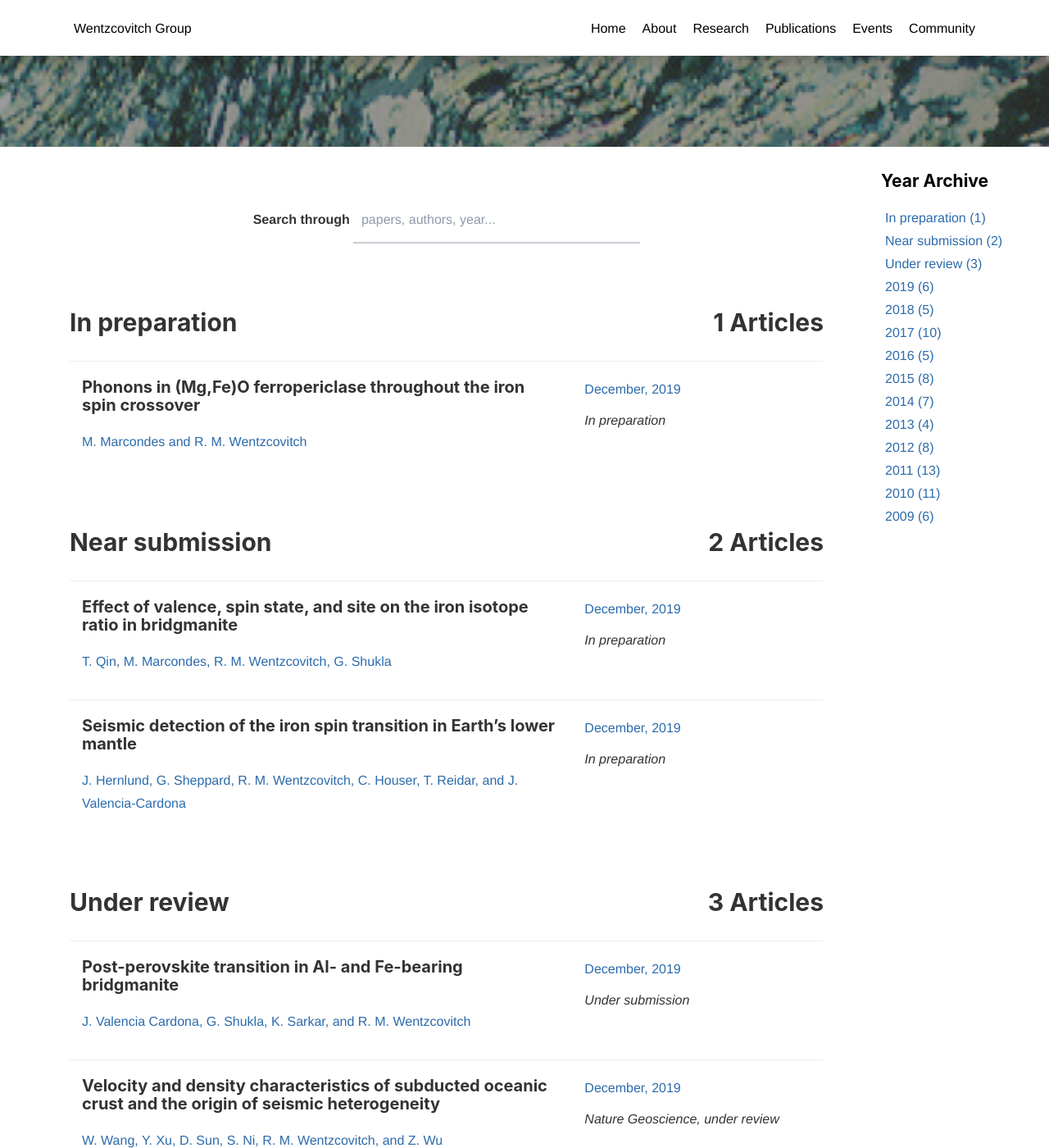
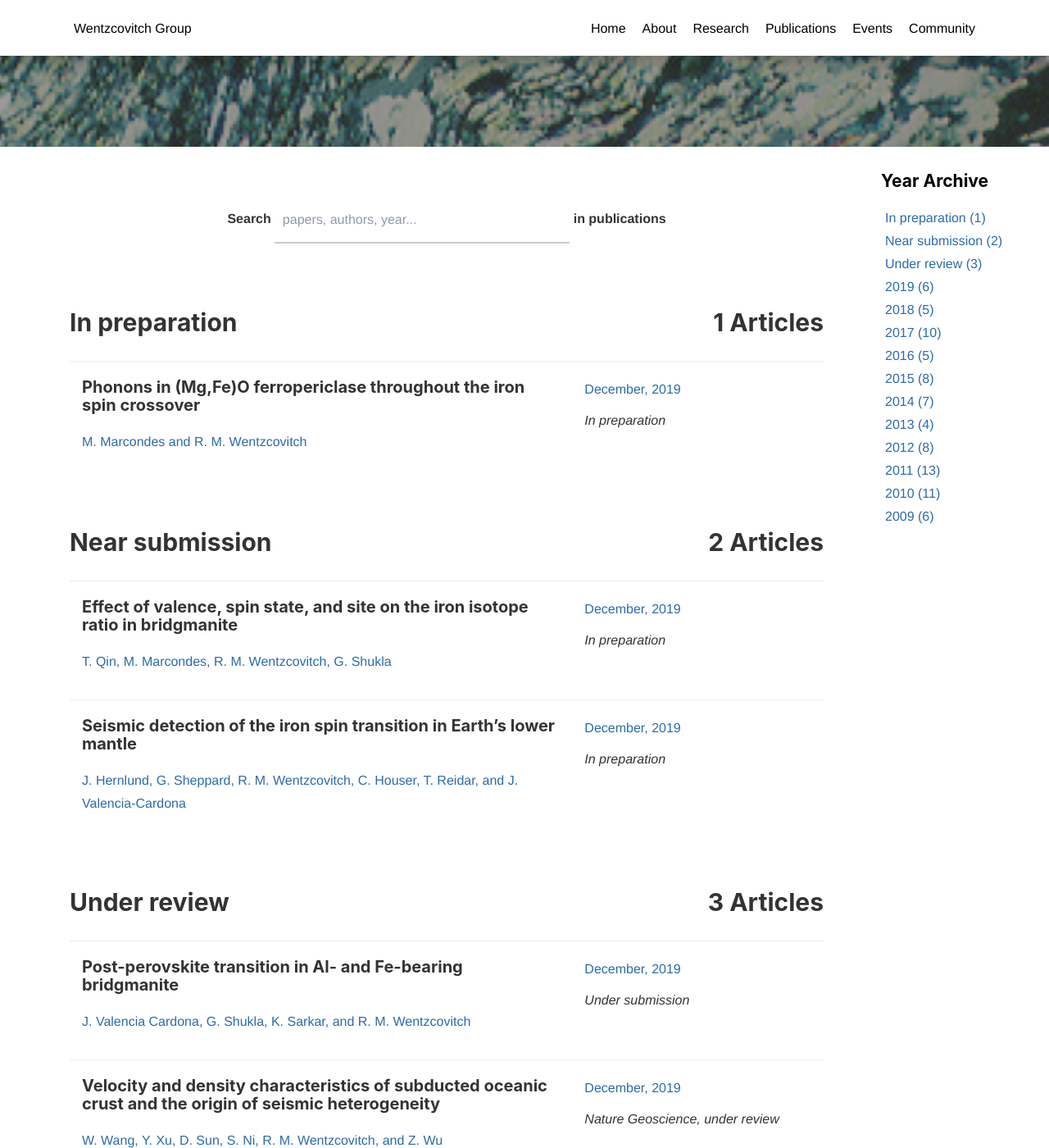
Before and after one commit to mineralcloud/mineralcloud.github.io, a Jekyll site: the page built from publications/index.html, in a window 1280 px wide and 1400 px high, scrolled down 239 px. Shown: the whole window at 82% size. Built offline with Jekyll 4.4.1, drawn with Linux system fonts in a browser that asks for light colours; nearby versions of some CDN libraries; formulas are drawn with MathJax 3.

Commit message:
publication search

```diff
--- a/publications/index.html
+++ b/publications/index.html
@@ -10,12 +10,13 @@ header-img: static/img/header1.jpg
 
 <div class="col-lg-10 col-md-10  col-sm-12 col-xs-12  post-container">
     <div class="search-pub">
-        <center> Search through
+        <center> Search
             <label for="inp" class="inp">
                 <input id="search-pub" name="search-pub" onkeyup="publication_filter()" type="text" placeholder="&nbsp;">
                 <span class="label noselect">papers, authors, year...</span>
                 <span class="border"></span>
             </label>
+            in publications
         </center>
     </div>
     <div class="publication" id="publication">
--- a/static/css/core.css
+++ b/static/css/core.css
@@ -1006,7 +1006,7 @@ samp {
   position: relative;
   margin: auto;
   width: 100%;
-  max-width: 350px;
+  max-width: 360px;
 }
 .noselect {
     -webkit-touch-callout: none;
@@ -1044,12 +1044,12 @@ samp {
   font-family: inherit;
   padding: 12px 0;
   height: 58px;
-  font-size: 18px;
-  font-weight: 500;
+  font-size: 16px;
+  font-weight: 800;
   border-bottom: 2px solid #c8ccd4;
   background: none;
   border-radius: 0;
-  color: #223254;
+  color: #2C6BAC;
   transition: all 0.15s ease;
 }
 .inp input:hover {
```
